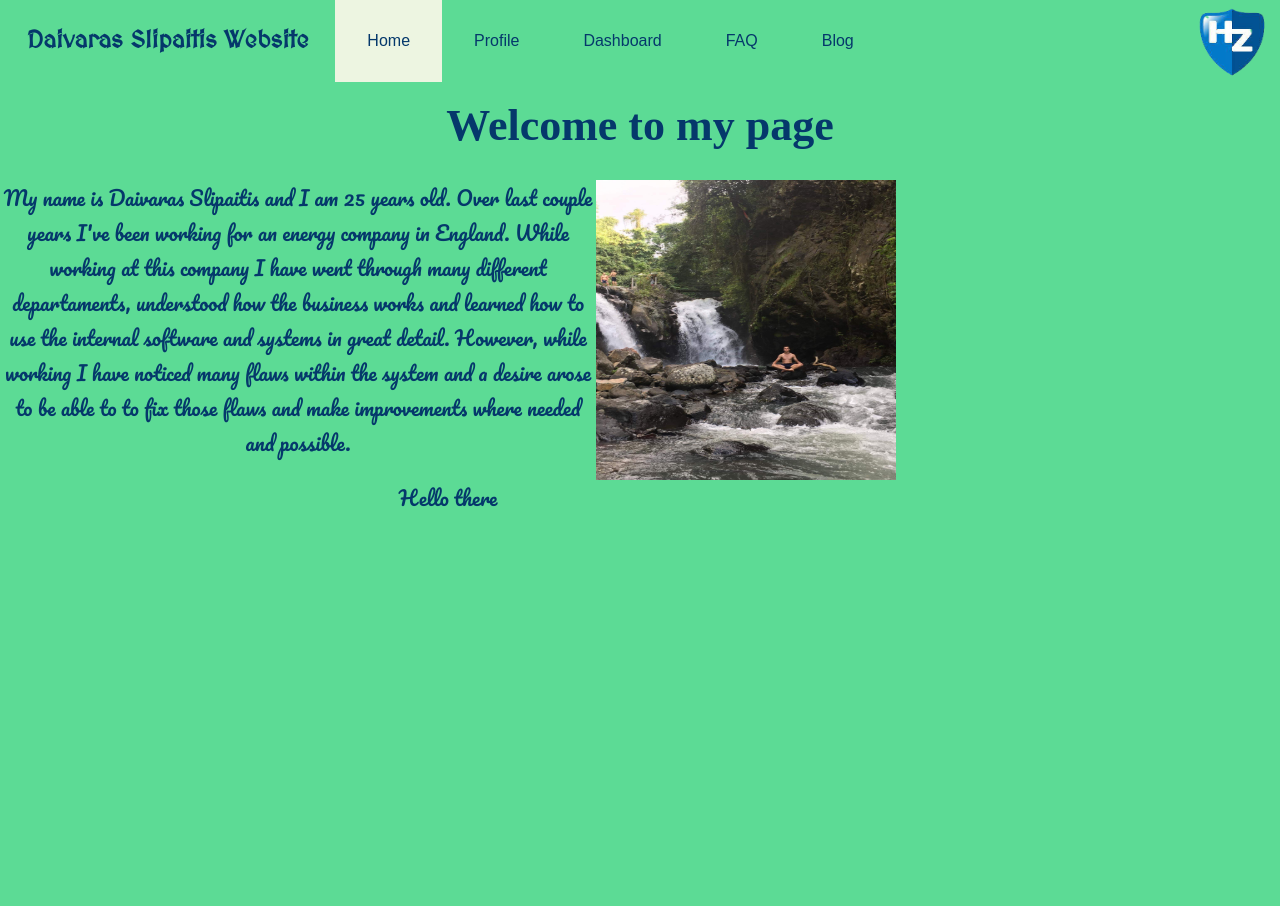
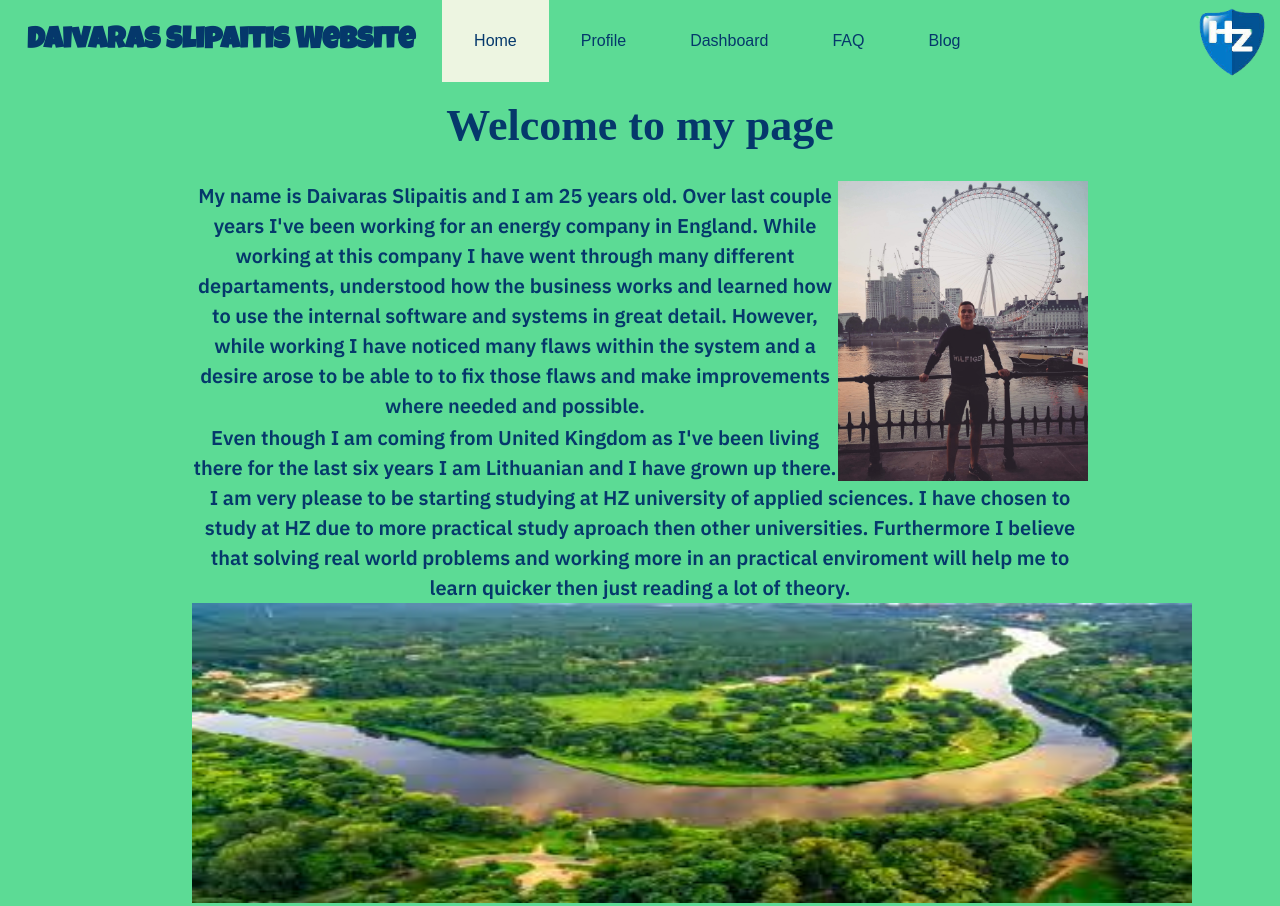
Before and after one commit to DSlipaitis/dslipaitis.github.io, a plain HTML site: page index.html in a window 1280 px wide. Shown: the top 906 px of the page. Drawn offline with Linux system fonts and the light colour scheme.

Commit message:
fonts updated

```diff
--- a/index.html
+++ b/index.html
@@ -4,8 +4,8 @@
 <head>
   <link rel="stylesheet" type="text/css" href="style.css" />
   <link rel="preconnect" href="https://fonts.googleapis.com">
-  <link rel="preconnect" href="https://fonts.gstatic.com" crossorigin>
-  <link href="https://fonts.googleapis.com/css2?family=MedievalSharp&family=Pacifico&display=swap" rel="stylesheet">
+<link rel="preconnect" href="https://fonts.gstatic.com" crossorigin>
+<link href="https://fonts.googleapis.com/css2?family=IBM+Plex+Sans+Arabic:wght@600&family=Luckiest+Guy&display=swap" rel="stylesheet">
   <meta charset="UTF-8">
   <meta name="viewport" content="width=device-width, initial-scale=1.0">
   <meta http-equiv="X-UA-Compatible" content="ie=edge">
@@ -34,7 +34,8 @@
     </h1>
     <div>
       <p class="column">
-        My name is Daivaras Slipaitis and I am 25 years old. <img class="a" src=pht.jpg width="300" height="300">Over last couple years I've been working for an energy
+        My name is Daivaras Slipaitis and I am 25 years old. <img class="a" src=IMG_2560.jpg width="250"
+          height="300">Over last couple years I've been working for an energy
         company in England.
         While working at this company I have went through many different departaments, understood how the business works
         and learned how to use the internal software and systems in great detail.
@@ -42,9 +43,16 @@
         flaws and make improvements where needed and possible.
       </p>
     </div>
+
+
     <div>
       <p class="column">
-        Hello there
+        Even though I am coming from United Kingdom as I've been living there for the last six years I am Lithuanian and
+        I have grown up there. I am very please to be starting studying at HZ university of applied sciences. I have
+        chosen to study at HZ due to more practical
+        study aproach then other universities. Furthermore I believe that solving real world problems and working more
+        in an practical enviroment will help me to learn
+        quicker then just reading a lot of theory. <img class="b" src=download.jfif width="1000" height="300">
       </p>
     </div>
   </main>
--- a/style.css
+++ b/style.css
@@ -44,11 +44,13 @@ p {
     font-size: 20px;
     color: #05386B;
     text-align: center;
-    font-family: 'Pacifico', cursive;
+    font-family: 'IBM Plex Sans Arabic', sans-serif;
     margin: auto;
+    font-size: 20px;
 }
 .column {
-  float: left;
+
+  padding: 1px 16px;
   width: 70%;
 }
 header h2 {
@@ -56,7 +58,8 @@ header h2 {
     font-style: times;
     padding: 1px;
     margin: 26px;
-    font-family: 'MedievalSharp', cursive;
+    font-family: 'Luckiest Guy', cursive;
+    font-size: 30px;
 }
   footer{
   background-color: #379683;
@@ -122,3 +125,7 @@ img.a {
   vertical-align: baseline;
   float: right;
 }
+img.b {
+  vertical-align: center;
+  float: left;
+}
```
Also changed, not shown: blog.html (+1 -1 lines), dashboard.html (+1 -1 lines), faq.html (+13 -9 lines), profile.html (+5 -5 lines), IMG_2560.JPG (added), download.jfif (added).
